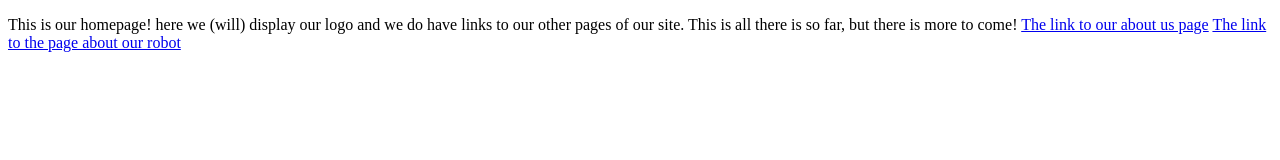
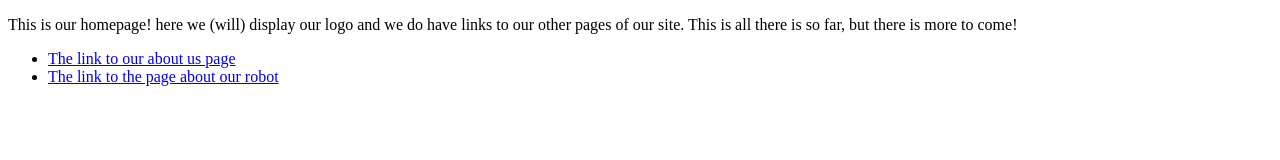
Before and after one commit to kNeelbeforeme/80U-team-site, a plain HTML site: page index.html in a window 1280 px wide. Drawn offline with Linux system fonts and the light colour scheme.

Commit message:
bug patches

```diff
--- a/index.html
+++ b/index.html
@@ -5,8 +5,10 @@
 	<title>80U | Home</title>
 </head>
 <body>
-<p>This is our homepage! here we (will) display our logo and we do have links to our other pages of our site. This is all there is so far, but there is more to come!
-<a href="https://kneelbeforeme.github.io/80U-team-site/about-us/">The link to our about us page</a>
-<a href="https://kneelbeforeme.github.io/80U-team-site/our-bot/">The link to the page about our robot</a>
+<p>This is our homepage! here we (will) display our logo and we do have links to our other pages of our site. This is all there is so far, but there is more to come!</p>
+<ul>
+<li><a href="https://kneelbeforeme.github.io/80U-team-site/about-us/">The link to our about us page</a></li>
+<li><a href="https://kneelbeforeme.github.io/80U-team-site/our-bot/">The link to the page about our robot</a></li>
+</ul>
 </body>
 </html>
```
